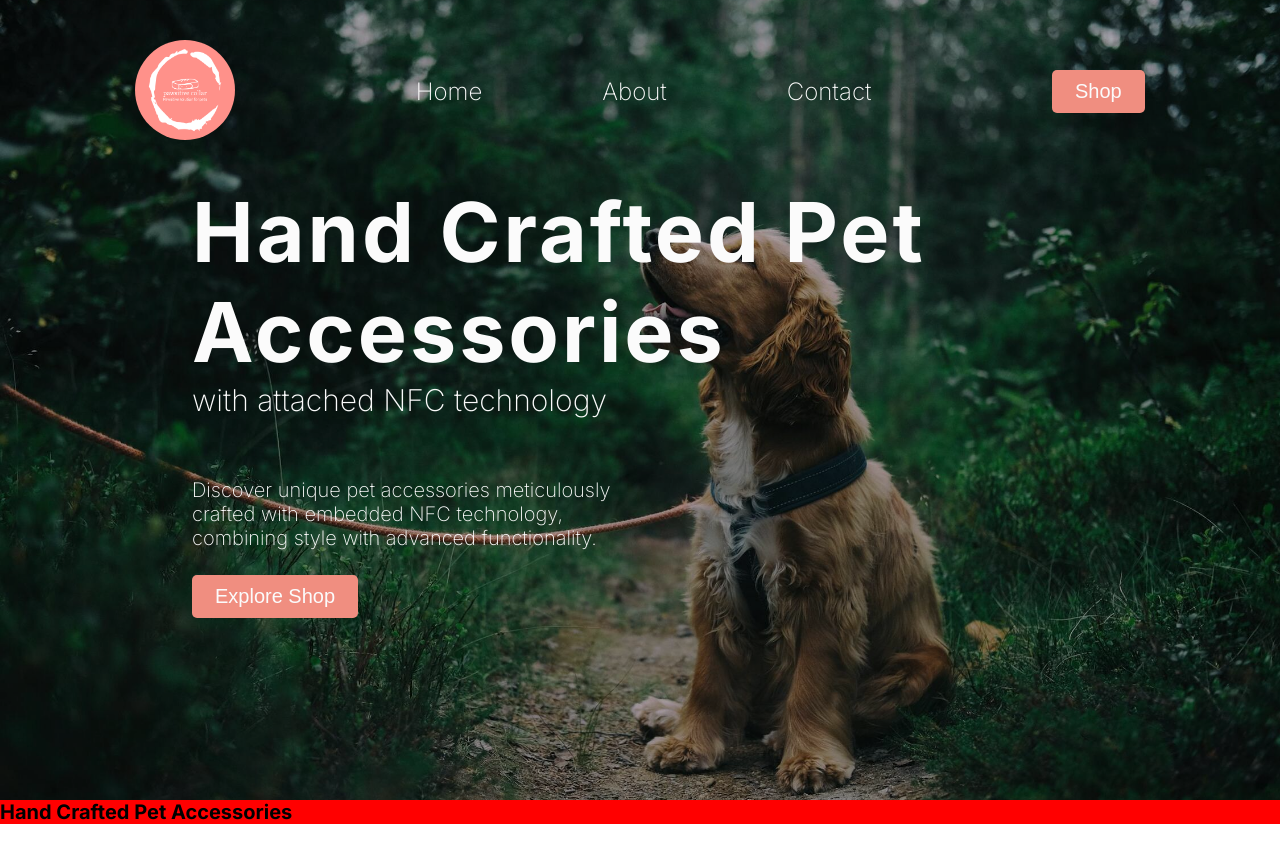
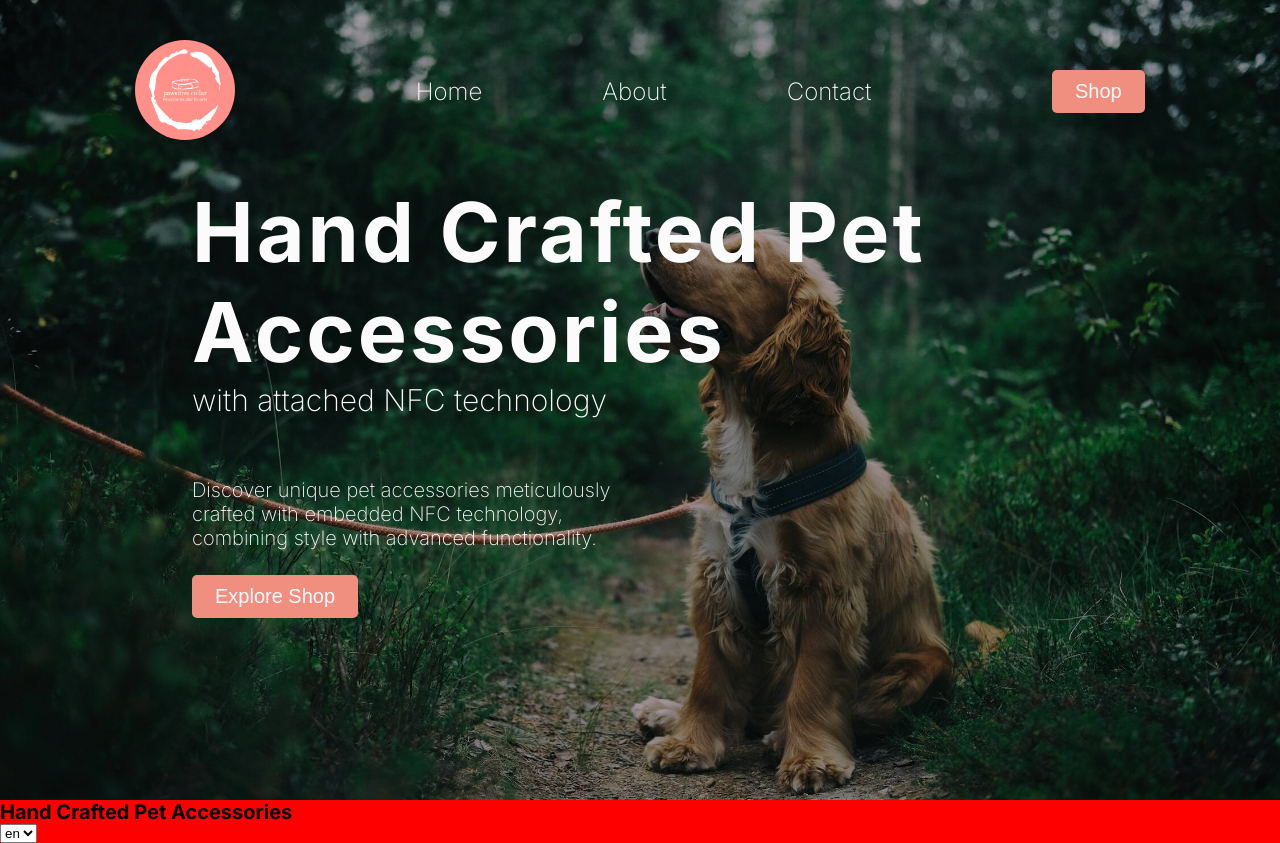
Before and after one commit to dezsoab/pawsitive, a Next.js app in the folder frontend/ui/: page /en/home in a window 1280 px wide. Built offline with nearby package versions, Linux system fonts and the light colour scheme.

Commit message:
Add manual language choosing option
based on the user choice the language maps correctly through out the application

```diff
--- a/frontend/ui/app/[locale]/home/HeroContent.tsx
+++ b/frontend/ui/app/[locale]/home/HeroContent.tsx
@@ -1,7 +1,7 @@
 import React from "react";
 
 import styles from "./home.module.css";
-import CTAButton from "../../components/cta/CTAButton";
+import CTAButton from "../../../components/cta/CTAButton";
 import { useLocale, useTranslations } from "next-intl";
 
 const HeroContent = () => {
--- a/frontend/ui/app/[locale]/home/page.tsx
+++ b/frontend/ui/app/[locale]/home/page.tsx
@@ -1,6 +1,7 @@
 import styles from "./home.module.css";
 import HeroSection from "./HeroSection";
 import { useTranslations } from "next-intl";
+import LanguagePicker from "@/components/language/LanguagePicker";
 
 export default function Home() {
   const t = useTranslations();
@@ -9,6 +10,7 @@ export default function Home() {
     <main className={styles.home}>
       <HeroSection />
       <h1>{t("Index.title")}</h1>
+      <LanguagePicker />
     </main>
   );
 }
--- a/frontend/ui/app/[locale]/layout.tsx
+++ b/frontend/ui/app/[locale]/layout.tsx
@@ -1,7 +1,7 @@
 import type { Metadata } from "next";
 import { Inter } from "next/font/google";
 import "../styles/globals.css";
-import Navbar from "../components/navigation/Navbar";
+import Navbar from "../../components/navigation/Navbar";
 import { NextIntlClientProvider, useMessages } from "next-intl";
 
 const inter = Inter({ subsets: ["latin"] });
--- a/frontend/ui/app/[locale]/shop/page.tsx
+++ b/frontend/ui/app/[locale]/shop/page.tsx
@@ -1,3 +1,4 @@
+import LanguagePicker from "@/components/language/LanguagePicker";
 import { useTranslations } from "next-intl";
 import React from "react";
 
@@ -6,7 +7,8 @@ export default function ShopPage() {
   return (
     <main>
       <h1>{t("Shop.title")}</h1>
-      <p>{t("Shop.description")}</p>
+      <p style={{ marginBottom: "20rem" }}>{t("Shop.description")}</p>
+      <LanguagePicker />
     </main>
   );
 }
--- /dev/null
+++ b/frontend/ui/components/language/LanguagePicker.tsx
@@ -0,0 +1,46 @@
+"use client";
+
+import { useLocale } from "next-intl";
+import { useRouter } from "next/navigation";
+import { locales } from "../../i18n";
+import { useState } from "react";
+
+export default function LanguagePicker() {
+  const router = useRouter();
+  const locale = useLocale();
+  const [loc, setLoc] = useState(locale);
+
+  const changeLanguage = (newLocale: string) => {
+    const { pathname, search, hash } = window.location;
+    const pathSegments = pathname.split("/");
+
+    // The locale is assumed to be the second segment in the URL
+    if (pathSegments[1]) {
+      pathSegments[1] = newLocale;
+    } else {
+      // If there's no locale in the path, add the new locale
+      pathSegments.splice(1, 0, newLocale);
+    }
+
+    const newPathname = pathSegments.join("/");
+    const newUrl = `${newPathname}${search}${hash}`;
+
+    router.push(newUrl);
+  };
+
+  const handleLocaleChange = (event: React.ChangeEvent<HTMLSelectElement>) => {
+    const newLocale = event.target.value;
+    setLoc(newLocale);
+    changeLanguage(newLocale);
+  };
+
+  return (
+    <select name="Choose language" value={loc} onChange={handleLocaleChange}>
+      {locales.map((lang) => (
+        <option key={lang} value={lang}>
+          {lang}
+        </option>
+      ))}
+    </select>
+  );
+}
--- a/frontend/ui/app/components/navigation/Navbar.tsx
+++ b/frontend/ui/components/navigation/Navbar.tsx
@@ -13,7 +13,7 @@ const Navbar = () => {
 
   return (
     <nav className={styles.navBar}>
-      <Link href="/" locale={locale}>
+      <Link href="home" locale={locale}>
         <Image
           src="/assets/logo.png"
           width={100}
@@ -23,7 +23,7 @@ const Navbar = () => {
       </Link>
       <ul>
         <li>
-          <Link href="/">{t("Navigation.home")}</Link>
+          <Link href="home">{t("Navigation.home")}</Link>
         </li>
         <li>
           <Link href="about">{t("Navigation.about")}</Link>
--- a/frontend/ui/i18n.ts
+++ b/frontend/ui/i18n.ts
@@ -1,7 +1,7 @@
 import {notFound} from 'next/navigation';
 import {getRequestConfig} from 'next-intl/server';
 
-const locales = ['en', 'de', 'hu'];
+export const locales = ['en', 'de', 'hu'];
 
 export default getRequestConfig(async ({locale}) => {
     const baseLocale = new Intl.Locale(locale).baseName;
--- a/frontend/ui/package.json
+++ b/frontend/ui/package.json
@@ -10,9 +10,7 @@
     "test": "jest"
   },
   "dependencies": {
-    "i18next": "^23.11.5",
     "next": "14.2.4",
-    "next-i18next": "^15.3.0",
     "next-intl": "^3.15.3",
     "react": "^18",
     "react-dom": "^18",
```
Also changed, not shown: frontend/ui/components/cta/CTAButton.module.css (renamed from frontend/ui/app/components/cta/CTAButton.module.css), frontend/ui/components/cta/CTAButton.tsx (renamed from frontend/ui/app/components/cta/CTAButton.tsx), frontend/ui/components/navigation/Navbar.module.css (renamed from frontend/ui/app/components/navigation/Navbar.module.css), 1 other file (tests, documents, lock files or other folders).
